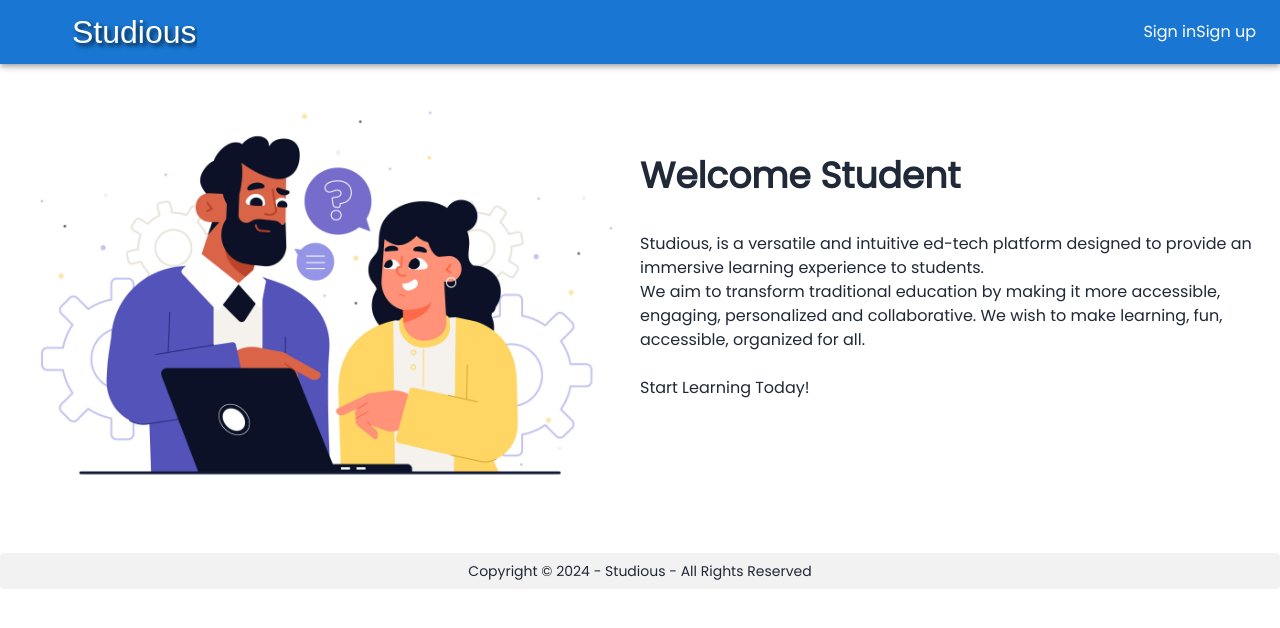
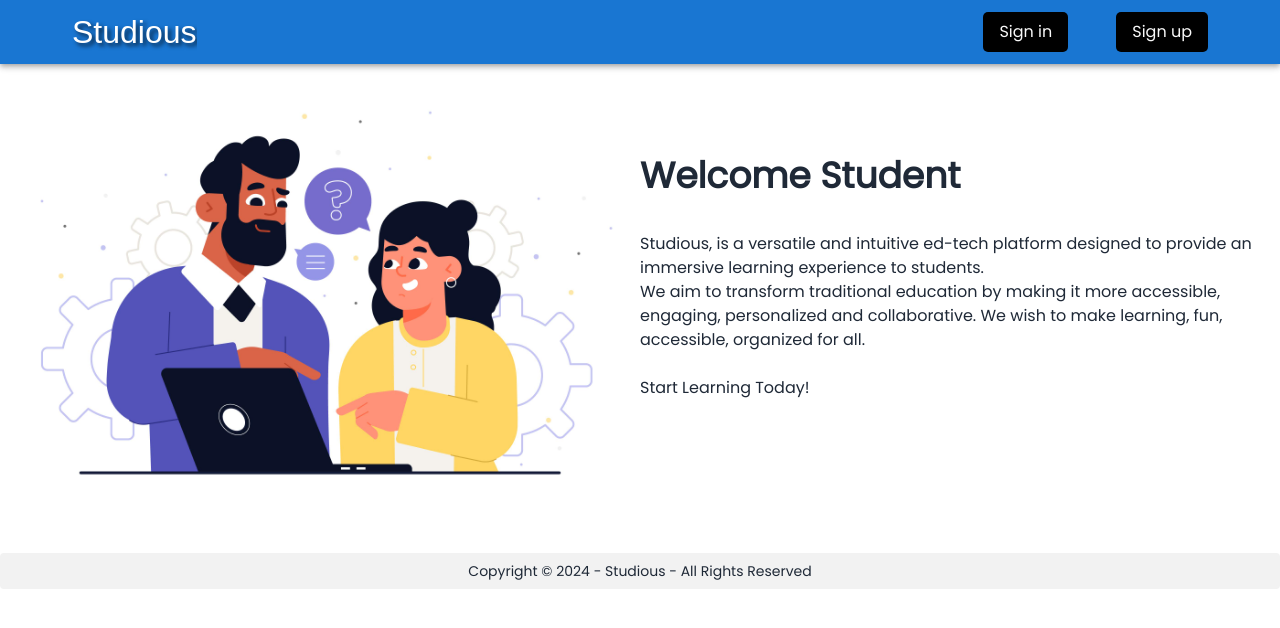
Before and after one commit to abhis-1/studious, a React (Vite) app in the folder frontend/: page /home in a window 1280 px wide. Shown: the top 628 px of the page. Built offline with nearby package versions, Linux system fonts and the light colour scheme; a web font is replaced by a local one.

Commit message:
Home page buttons modified

```diff
--- a/frontend/src/components/Heading.jsx
+++ b/frontend/src/components/Heading.jsx
@@ -1,3 +1,4 @@
+
 export const Heading = ({ label }) => {
   return (
     <>
--- a/frontend/src/index.css
+++ b/frontend/src/index.css
@@ -41,6 +41,29 @@ body {
   transition: all 0.3s;
 }
 
+#signin-button {
+  font-family: 'Poppins', sans-serif;
+  font-size: 1rem;
+  font-weight: 400;
+  color: #f9f9f9;
+  background-color: black;
+
+  border: none;
+  border-radius: 5px;
+  padding: 0.5rem 1rem;
+  margin-right: 3rem;
+  cursor: pointer;
+  transition: all 0.3s;
+}
+
+#signin-button:hover {
+  background-color: rgb(53, 229, 0);
+}
+
+#signin-button:active {
+  transform : scale(0.95);
+}
+
 #logout-button:hover {
   background-color: #f44336;
 }
--- a/frontend/src/pages/Signin.jsx
+++ b/frontend/src/pages/Signin.jsx
@@ -40,6 +40,7 @@ export default function Signin() {
       <div className="bg-slate-300 h-screen flex justify-center">
         <div className="flex flex-col justify-center">
           <div className="rounded-lg bg-white w-96 text-center p-2 h-max px-4">
+
             <Heading label={"Sign in"} />
             <SubHeading
               label={"Enter your credentials to access your account"}
```
Also changed, not shown: frontend/public/logo.png (renamed from frontend/src/components/logo.png).
